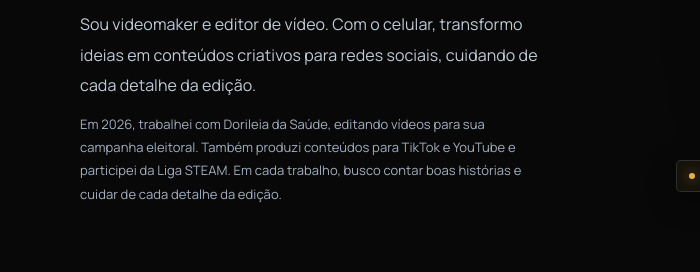
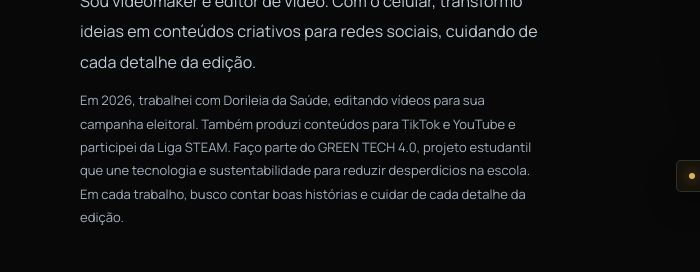
Before and after one commit to jorginhomataporco104-bot/portifolio-lucas, a plain HTML site: page index.html in a window 1280 px wide. Shown: the part 385-657 px from the top of the page, 0-700 px from the left. Drawn offline with nearby package versions, Linux system fonts and the light colour scheme.

Commit message:
portifolio6

```diff
--- a/index.html
+++ b/index.html
@@ -31,7 +31,7 @@
         <p class="eyebrow"><span class="status-dot"></span> DISPONÍVEL PARA NOVOS PROJETOS</p>
         <h1>Olá, eu sou<br><span class="accent">Lucas Heitor.</span></h1>
         <p class="hero-lead">Sou videomaker e editor de vídeo. Com o celular, transformo ideias em conteúdos criativos para redes sociais, cuidando de cada detalhe da edição.</p>
-        <p class="hero-lead hero-study">Em 2026, trabalhei com Dorileia da Saúde, editando vídeos para sua campanha eleitoral. Também produzi conteúdos para TikTok e YouTube e participei da Liga STEAM. Em cada trabalho, busco contar boas histórias e cuidar de cada detalhe da edição.</p>
+        <p class="hero-lead hero-study">Em 2026, trabalhei com Dorileia da Saúde, editando vídeos para sua campanha eleitoral. Também produzi conteúdos para TikTok e YouTube e participei da Liga STEAM. Faço parte do GREEN TECH 4.0, projeto estudantil que une tecnologia e sustentabilidade para reduzir desperdícios na escola. Em cada trabalho, busco contar boas histórias e cuidar de cada detalhe da edição.</p>
 
 
       </div>
```
